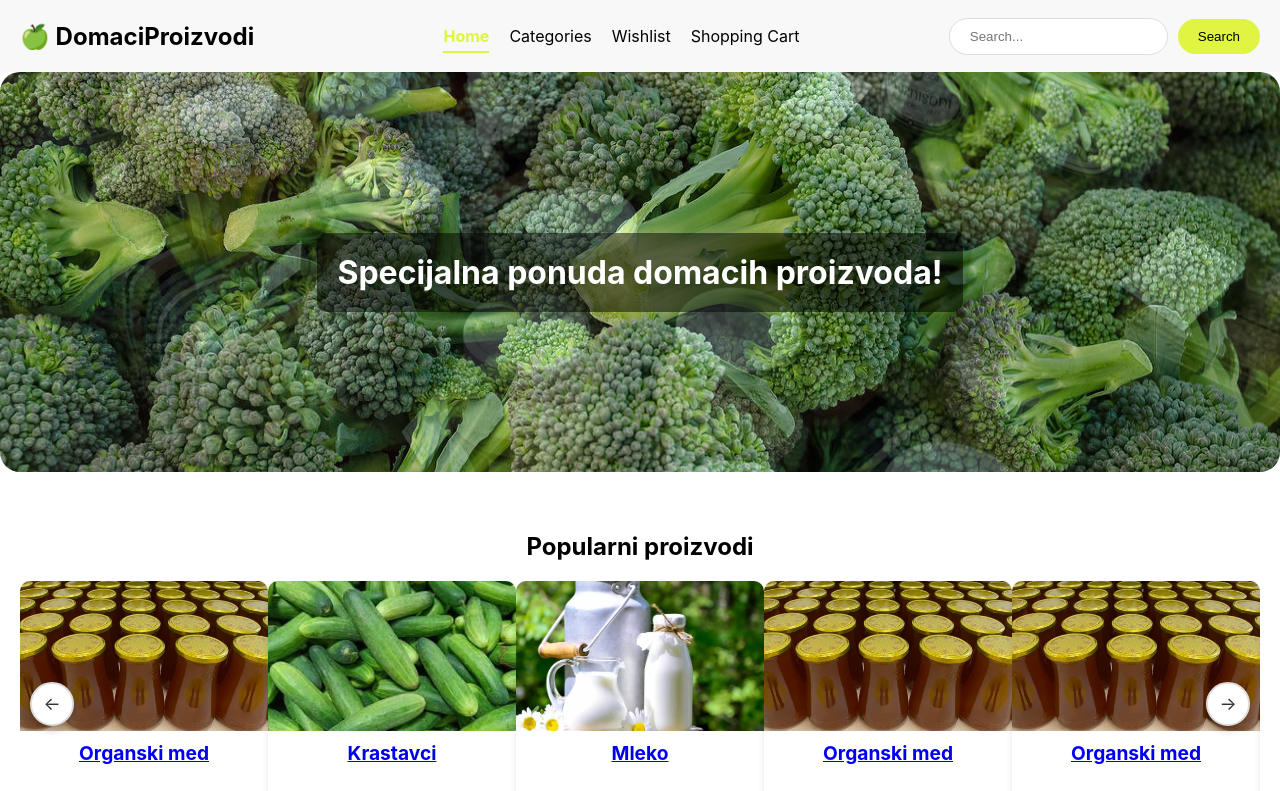
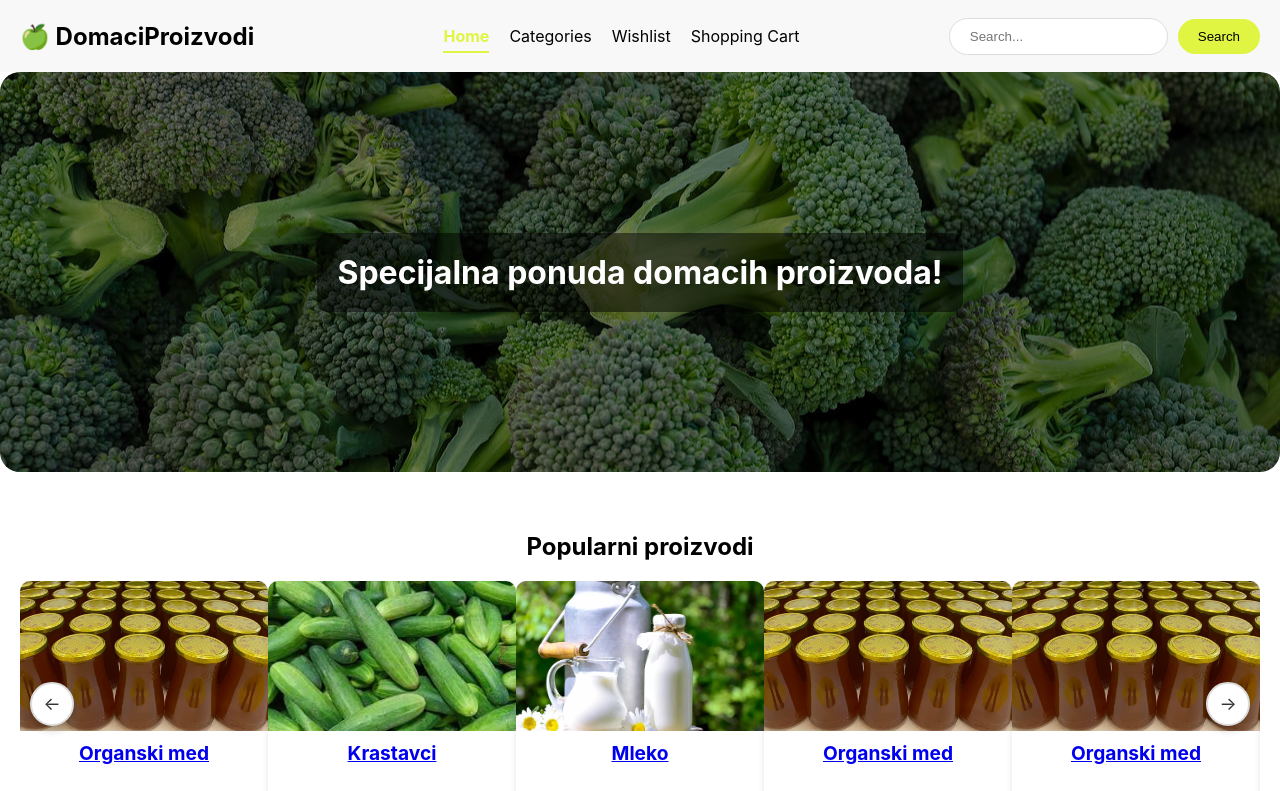
Before and after one commit to markom132/DomacaProzivodnja, a React (Create React App) app in the folder frontend/: page / in a window 1280 px wide. Shown: the top 791 px of the page. Built offline with nearby package versions, Linux system fonts and the light colour scheme.

Commit message:
adding gradient overlay over her section closes #133

```diff
--- a/frontend/src/components/HeroSection.js
+++ b/frontend/src/components/HeroSection.js
@@ -21,7 +21,7 @@ const HeroSection = () => {
     <section
       style={{
         ...styles.hero,
-        backgroundImage: `url(${images[currentIndex]})`,
+        backgroundImage: `linear-gradient(rgba(0, 0, 0, 0.5), rgba(0, 0, 0, 0.5)), url(${images[currentIndex]})`,
       }}
     >
       <div style={styles.promoText}>Specijalna ponuda domacih proizvoda!</div>
@@ -31,6 +31,7 @@ const HeroSection = () => {
 
 const styles = {
   hero: {
+    position: 'relative',
     height: '400px',
     display: 'flex',
     justifyContent: 'center',
@@ -46,12 +47,13 @@ const styles = {
     transition: 'background-image 1s ease-in-out',
   },
   promoText: {
+    position: 'relative',
     fontSize: '2em',
     fontWeight: 'bold',
     backgroundColor: 'rgba(0, 0, 0, 0.5)',
     padding: '20px',
     borderRadius: '10px',
-    display: 'inline-block',
+    zIndex: 2, // Ensure the text is above the overlay
   },
 };
 
```
